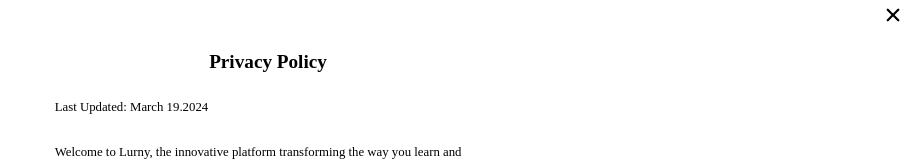
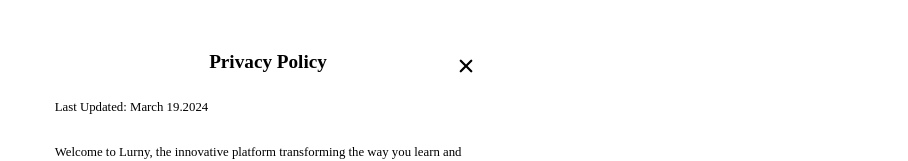
Before and after one commit to bentan4853563/new-lurny, a React (Vite) app in the folder client/: page /privacy in a window 1280 px wide. Shown: the top 161 px of the page, without its empty margins (372-1280 px from the left). Built offline with nearby package versions, Linux system fonts and the light colour scheme; no server answers; a web font is replaced by a local one.

Commit message:
changed position of close button on privacy

```diff
--- a/client/src/pages/PrivacyPolicy.jsx
+++ b/client/src/pages/PrivacyPolicy.jsx
@@ -3,11 +3,14 @@
 
 export default function PrivacyPolicy() {
   return (
-    <div className="bg-white flex justify-center relative">
-      <Link to="/" className="absolute top-2 right-2 cursor-pointer text-black">
-        <IoClose size={24} />
-      </Link>
-      <div className="w-4/5 sm:w-2/3 lg:w-1/2 xl:w-1/3 h-full my-[24rem] sm:my-[8rem] flex flex-col gap-[4rem] text-black">
+    <div className="bg-white flex justify-center">
+      <div className="w-4/5 sm:w-2/3 lg:w-1/2 xl:w-1/3 h-full my-[24rem] sm:my-[8rem] flex flex-col gap-[4rem] text-black relative">
+        <Link
+          to="/"
+          className="absolute top-2 right-2 cursor-pointer text-black"
+        >
+          <IoClose size={24} />
+        </Link>
         <h1 className="text-[12rem] sm:text-[8rem] md:text-[6rem] lg:text-[4rem]  xl:text-[3rem] font-bold">
           Privacy Policy
         </h1>
```
